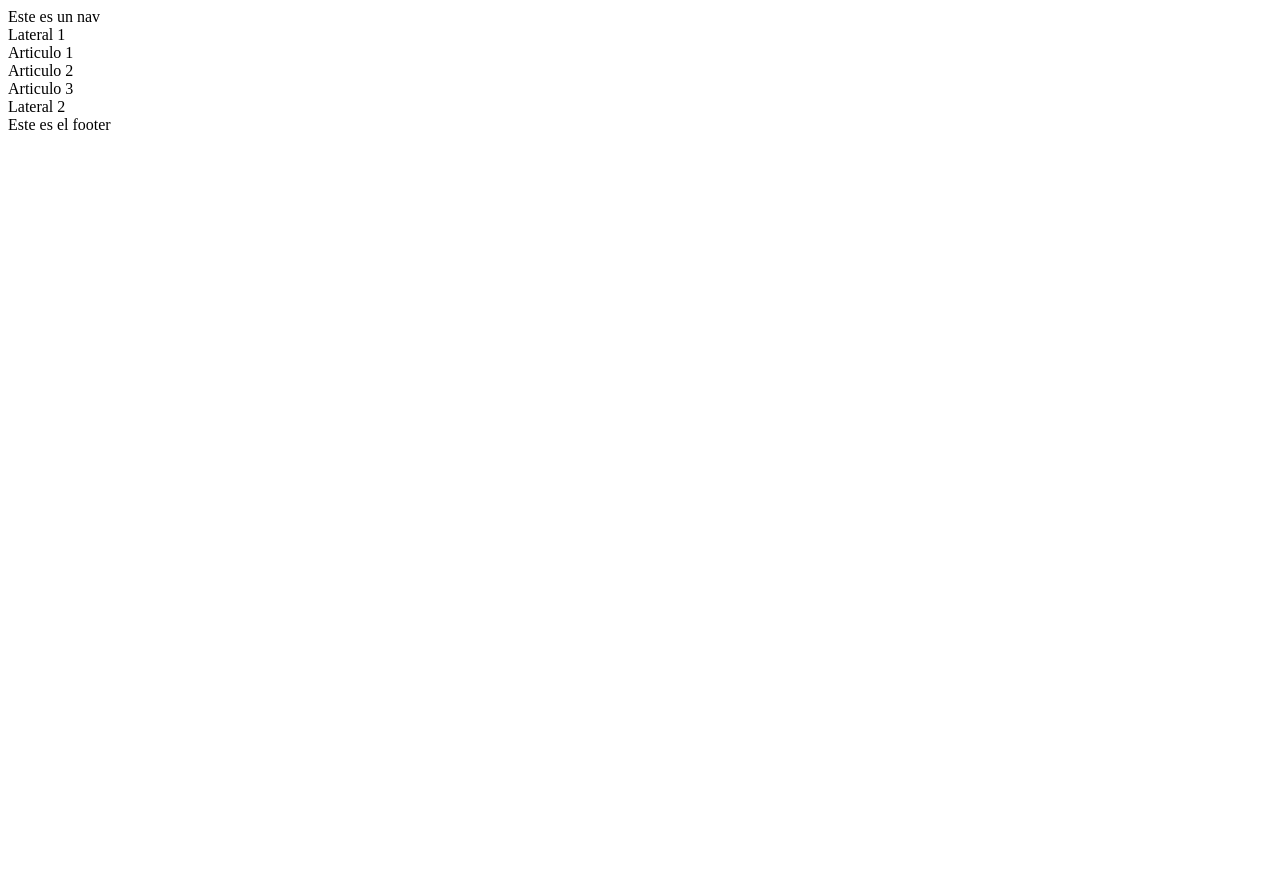
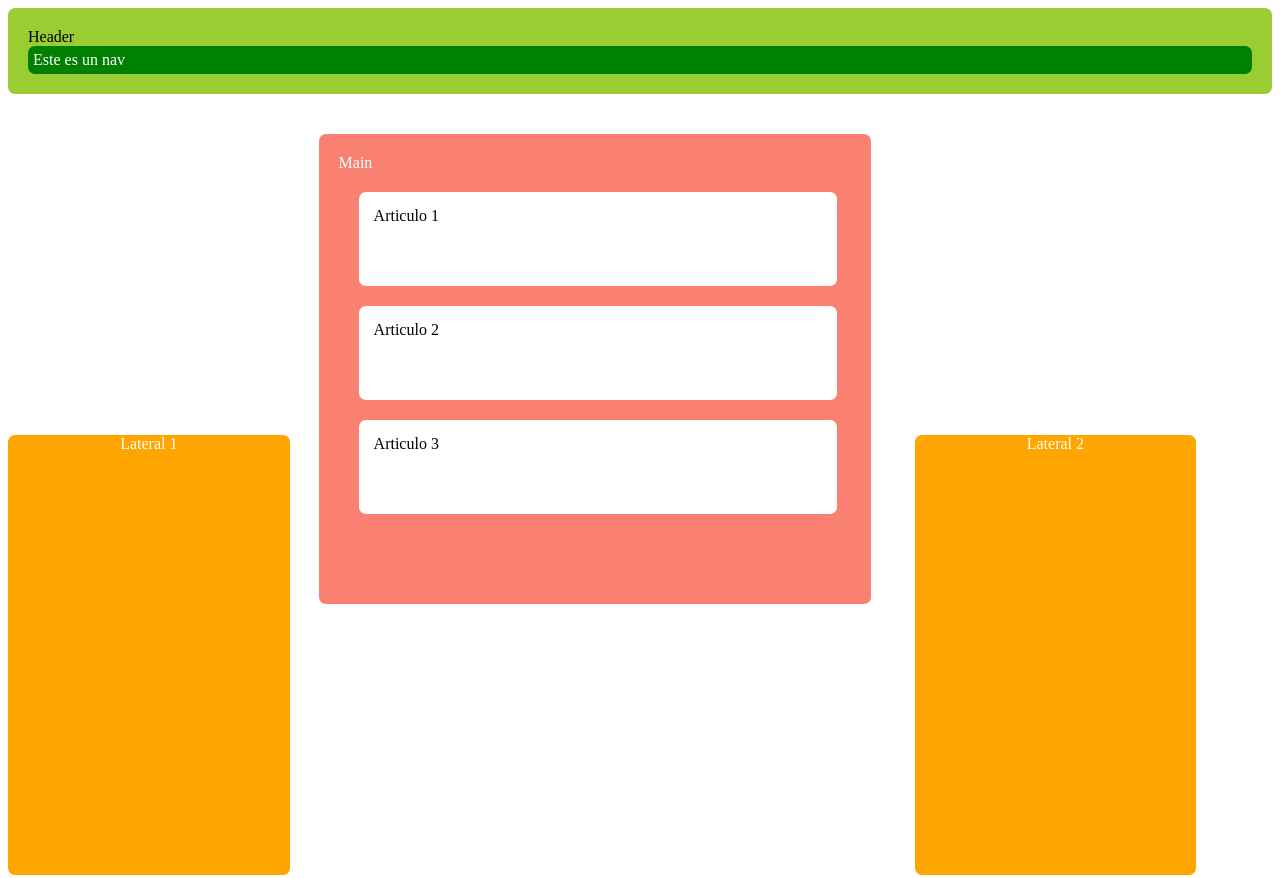
Before and after one commit to RudyRmz/practicas-maquetado, a plain HTML site: page practica1/index.html in a window 1280 px wide. Shown: the top 878 px of the page. Before the commit the page ends 800 px from the top, so only its background shows below. Drawn offline with Linux system fonts and the light colour scheme.

Commit message:
Se agregaron estilos

```diff
--- a/practica1/index.html
+++ b/practica1/index.html
@@ -3,19 +3,31 @@
 <head>
     <meta charset="UTF-8">
     <meta name="viewport" content="width=device-width, initial-scale=1.0">
+    <link rel="stylesheet" href="./style.css">
     <title>Practica 1</title>
 </head>
 <body>
     <header>
+        Header
         <nav>Este es un nav</nav>
     </header>
 
     <aside> Lateral 1</aside>
 
     <main>
-        <article>Articulo 1</article>
-        <article>Articulo 2</article>
-        <article>Articulo 3</article>
+        Main
+        <div>
+            <article>Articulo 1</article>
+        </div>
+
+        <div>
+            <article>Articulo 2</article>
+        </div>
+
+        <div>
+            <article>Articulo 3</article>
+        </div>
+
     </main>
 
     <aside>Lateral 2</aside>
--- /dev/null
+++ b/practica1/style.css
@@ -0,0 +1,55 @@
+*{
+    border-radius: 7px;
+}
+
+header{
+    background-color: yellowgreen;
+    padding: 20px;
+}
+
+nav{
+    padding: 5px;
+    background-color: green;
+    color: #fff;
+}
+
+aside{
+    background: orange;
+    height: 55vh;
+    width: 22vw;
+    display: inline-block;
+    margin-bottom: 30px;
+    color: white;
+    text-align: center;
+}
+
+main{
+    background: salmon;
+    display: inline-block;
+    height: 55vh;
+    width: 40vw;
+    margin: 40px;
+    padding: 20px;
+    color: white;
+    margin-left: 10px;
+    padding-bottom: 10px;
+    margin-left: 25px;
+}
+
+
+article{
+    background-color: #fff;
+    color: black;
+    background: white;
+    height: 8vh;
+    width: 35vw;
+    margin: 20px;
+    padding: 15px;
+
+}
+
+footer{
+    background-color: blueviolet;
+    padding: 20px;
+    color: #fff;
+}
```
